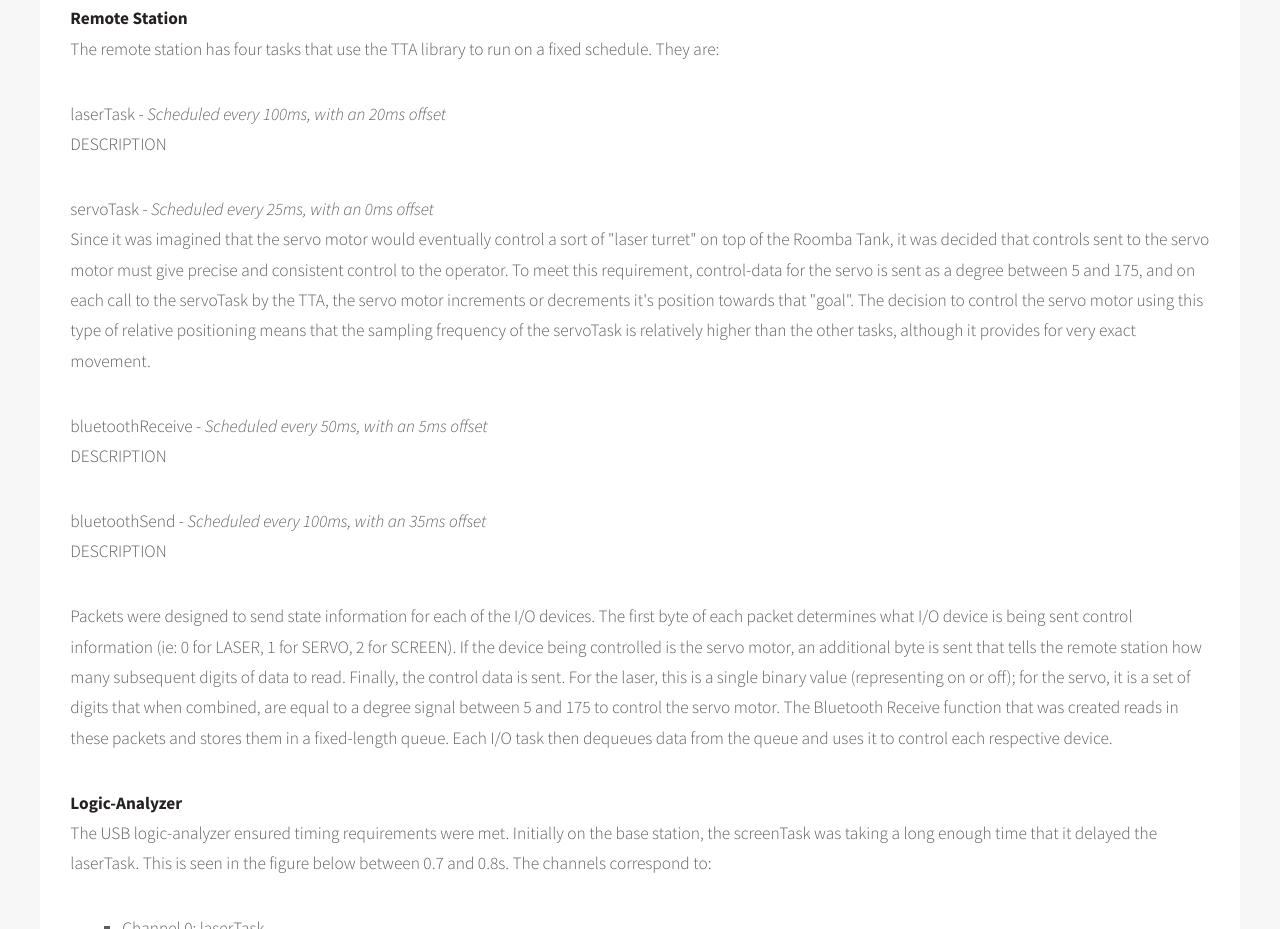
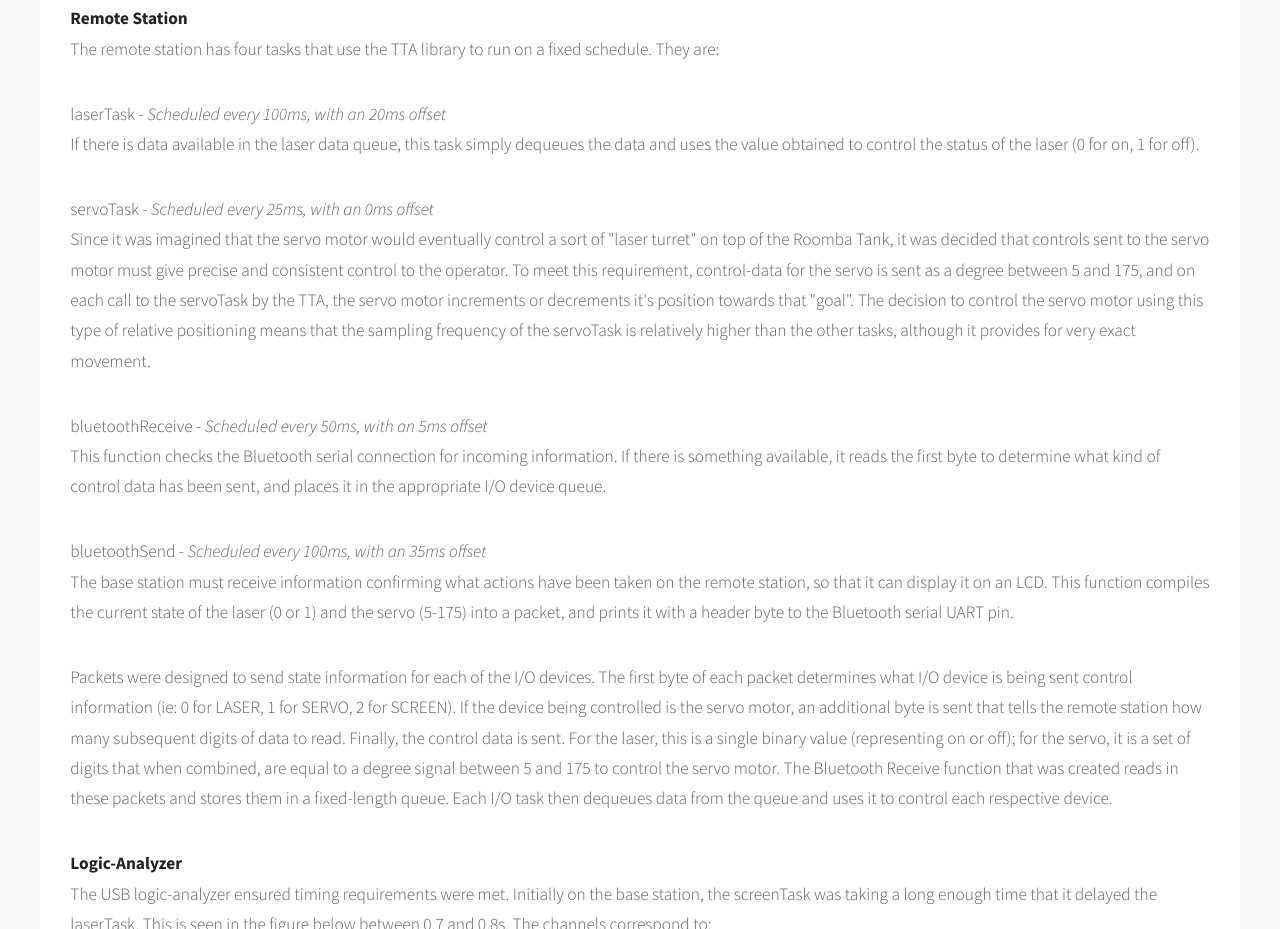
Before and after one commit to hkevgill/CSC460, a plain HTML site: page Website/project1.html in a window 1280 px wide. Shown: the part 8235-9164 px from the top of the page. Drawn offline with Linux system fonts and the light colour scheme.

Commit message:
finished remote section

```diff
--- a/Website/project1.html
+++ b/Website/project1.html
@@ -175,7 +175,7 @@
 										<ol>
 											<li> laserTask - <i>Scheduled every 100ms, with an 20ms offset</i>
 												<p>
-													DESCRIPTION
+													If there is data available in the laser data queue, this task simply dequeues the data and uses the value obtained to control the status of the laser (0 for on, 1 for off).
 												</p>
 											<li> servoTask - <i>Scheduled every 25ms, with an 0ms offset</i>
 												<p>
@@ -183,11 +183,11 @@
 												</p>
 											<li> bluetoothReceive - <i>Scheduled every 50ms, with an 5ms offset</i>
 												<p>
-													DESCRIPTION
+													This function checks the Bluetooth serial connection for incoming information. If there is something available, it reads the first byte to determine what kind of control data has been sent, and places it in the appropriate I/O device queue.
 												</p>
 											<li> bluetoothSend - <i>Scheduled every 100ms, with an 35ms offset</i>
 												<p>
-													DESCRIPTION
+													The base station must receive information confirming what actions have been taken on the remote station, so that it can display it on an LCD. This function compiles the current state of the laser (0 or 1) and the servo (5-175) into a packet, and prints it with a header byte to the Bluetooth serial UART pin.
 												</p>
 										</ol>
 									</p>
```
Also changed, not shown: 1 other file.
